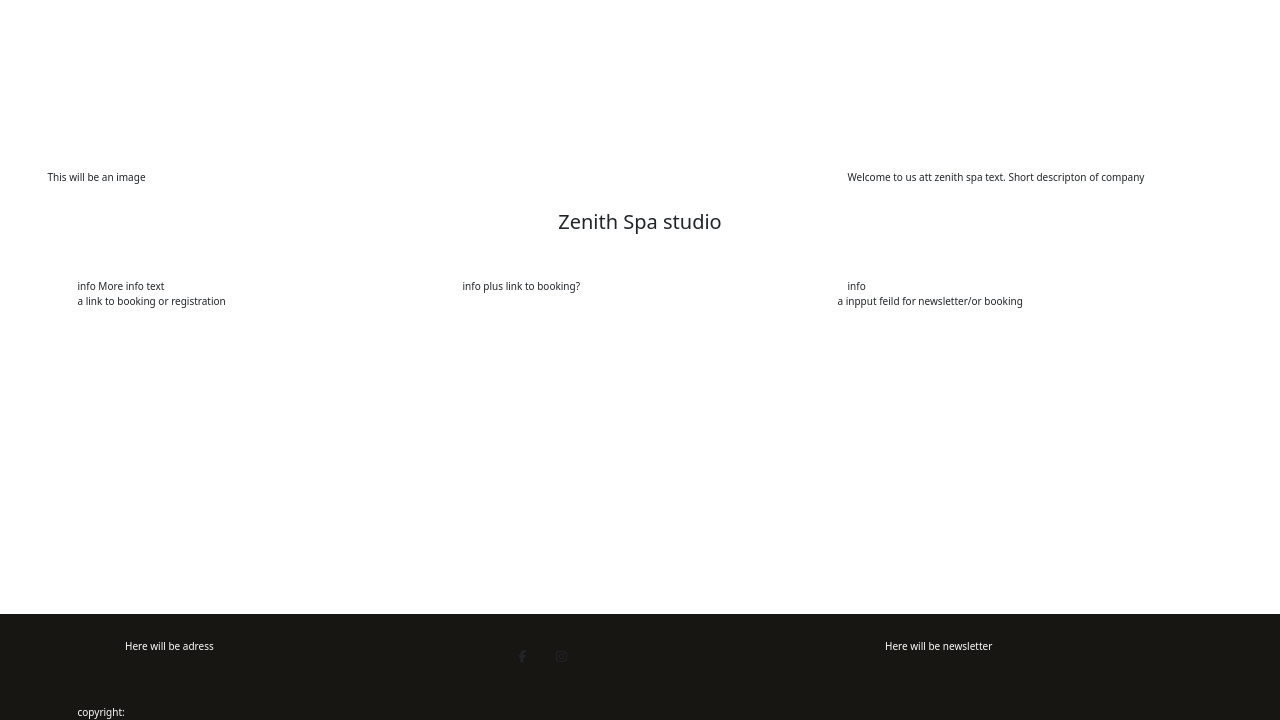
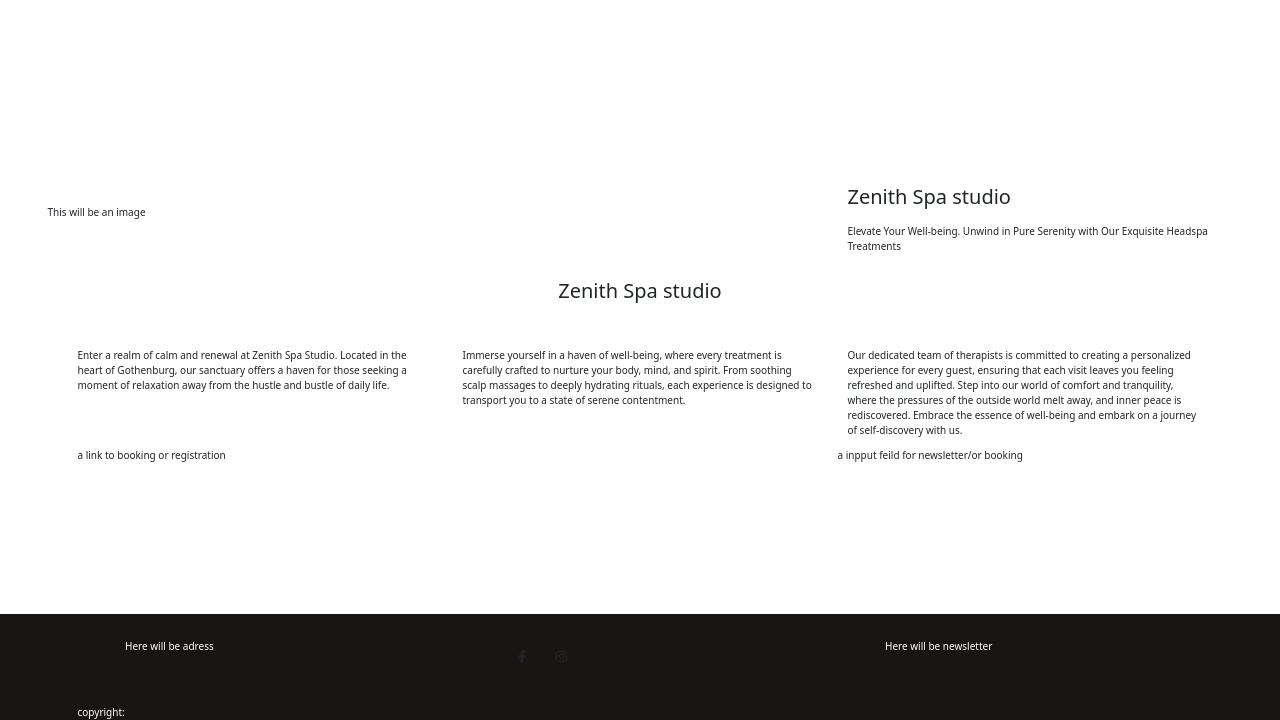
Before and after one commit to Annibor/Zenith-spa-studio, a Django app: page / in a window 1280 px wide. Shown: the part 80-800 px from the top of the page. Run offline with Django 5.2, Linux system fonts and the light colour scheme; some libraries are stand-ins or nearby versions.

Commit message:
Add more text to index.html

```diff
--- a/home/templates/home/index.html
+++ b/home/templates/home/index.html
@@ -11,7 +11,11 @@
           <p>This will be an image</p>
         </div>
         <div class="col-lg-4 aos-init aos-animate">
-          <p>Welcome to us att zenith spa text. Short descripton of company</p>
+          <h2 class="mb-4 mt-4 heading">Zenith Spa studio</h2>
+          <p>
+            Elevate Your Well-being. Unwind in Pure Serenity with Our Exquisite
+            Headspa Treatments
+          </p>
         </div>
       </div>
     </div>
@@ -27,11 +31,33 @@
           </div>
         </div>
         <div class="row g-5">
-          <div class="col-lg-4 aos-init aos-animate">info More info text</div>
           <div class="col-lg-4 aos-init aos-animate">
-            info plus link to booking?
+            <p>
+              Enter a realm of calm and renewal at Zenith Spa Studio. Located in
+              the heart of Gothenburg, our sanctuary offers a haven for those
+              seeking a moment of relaxation away from the hustle and bustle of
+              daily life.
+            </p>
           </div>
-          <div class="col-lg-4 aos-init aos-animate">info</div>
+          <div class="col-lg-4 aos-init aos-animate">
+            <p>
+              Immerse yourself in a haven of well-being, where every treatment
+              is carefully crafted to nurture your body, mind, and spirit. From
+              soothing scalp massages to deeply hydrating rituals, each
+              experience is designed to transport you to a state of serene
+              contentment.
+            </p>
+          </div>
+          <div class="col-lg-4 aos-init aos-animate">
+            <p>
+              Our dedicated team of therapists is committed to creating a
+              personalized experience for every guest, ensuring that each visit
+              leaves you feeling refreshed and uplifted. Step into our world of
+              comfort and tranquility, where the pressures of the outside world
+              melt away, and inner peace is rediscovered. Embrace the essence of
+              well-being and embark on a journey of self-discovery with us.
+            </p>
+          </div>
         </div>
       </div>
     </div>
```
